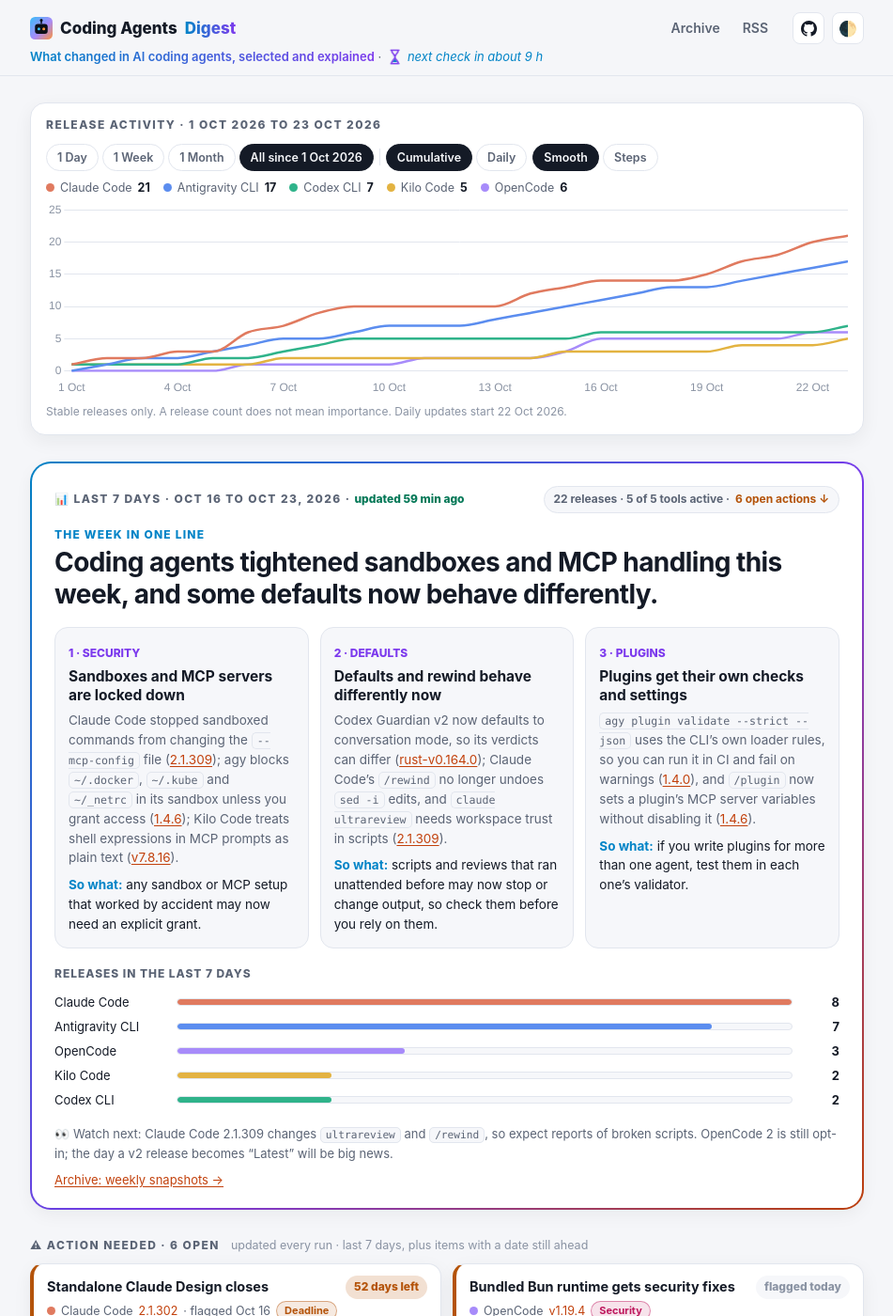
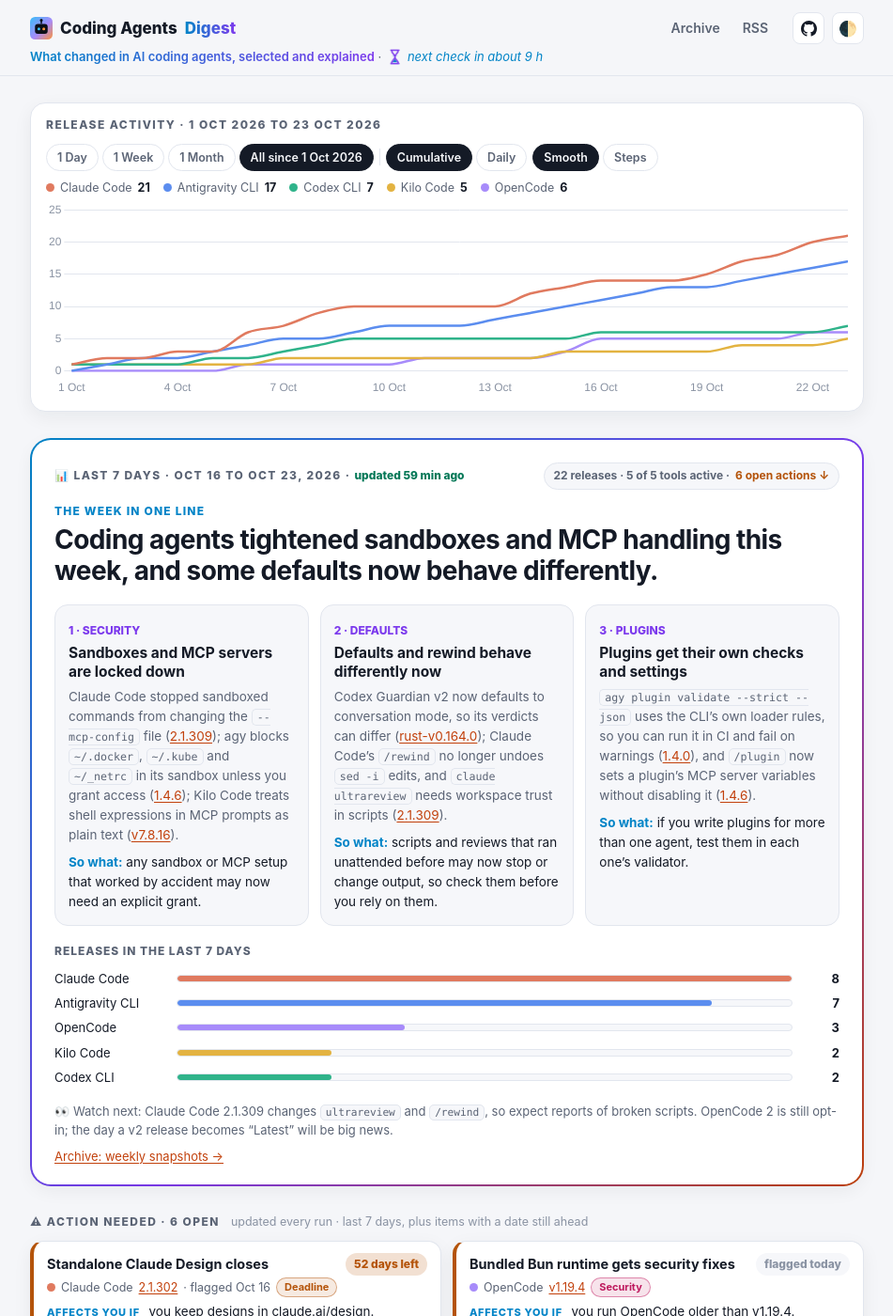
Before and after one commit to IbrahimSobh/coding-agents-digest, a Jekyll site: the page built from docs/index.html, in a window 1280 px wide and 1400 px high. Shown: the whole window at 94% size, without its empty margins (164-1115 px from the left). Built offline with Jekyll 4.4.1, drawn with Linux system fonts in a browser that asks for light colours.

Commit message:
Chart: remove the note under the release chart
Co-Authored-By: Claude Opus 5.5 <noreply@anthropic.com>
Claude-Session: https://claude.ai/code/session_01Q1t7bWddmmH1wf5DbC1YXc

```diff
--- a/docs/_includes/history.html
+++ b/docs/_includes/history.html
@@ -3,7 +3,6 @@
   Every run appends to releases.json and pushes, so the chart updates with each rebuild.
 {% endcomment %}
 {% assign hist_tools = site.data.tools | where: "tracked", true %}
-{% assign hist_digests = site.pages | where_exp: "p", "p.path contains 'digests/'" | sort: "path" %}
 <section id="history" class="hist card">
   <div class="k" id="histTitle">Release activity</div>
   <div class="hctl">
@@ -14,7 +13,6 @@
   </div>
   <div class="hlegend" id="histLegend"></div>
   <div class="hbox"><canvas id="histChart" role="img" aria-label="Stable releases per tool over time"></canvas></div>
-  <p class="hnote">Stable releases only. A release count does not mean importance.{% if hist_digests.size > 0 %} Daily updates start {{ hist_digests.first.date | date: "%-d %b %Y" }}.{% endif %}</p>
   <script type="application/json" id="histData">{"today": {{ site.time | date: "%Y-%m-%d" | jsonify }}, "tools": {{ hist_tools | jsonify }}, "releases": {{ site.data.releases | jsonify }}}</script>
 </section>
 <script src="https://cdnjs.cloudflare.com/ajax/libs/Chart.js/4.4.1/chart.umd.min.js" defer></script>
--- a/docs/assets/style.css
+++ b/docs/assets/style.css
@@ -85,7 +85,6 @@ a.tbtn:hover{border-color:var(--muted)}
 .hleg b{color:var(--ink)}
 .hleg.off{opacity:.4}
 .hbox{position:relative;height:210px}
-.hnote{font-size:12px;color:var(--soft);margin-top:6px}
 
 /* Action board */
 .shd{display:flex;align-items:baseline;gap:12px;flex-wrap:wrap}
```
